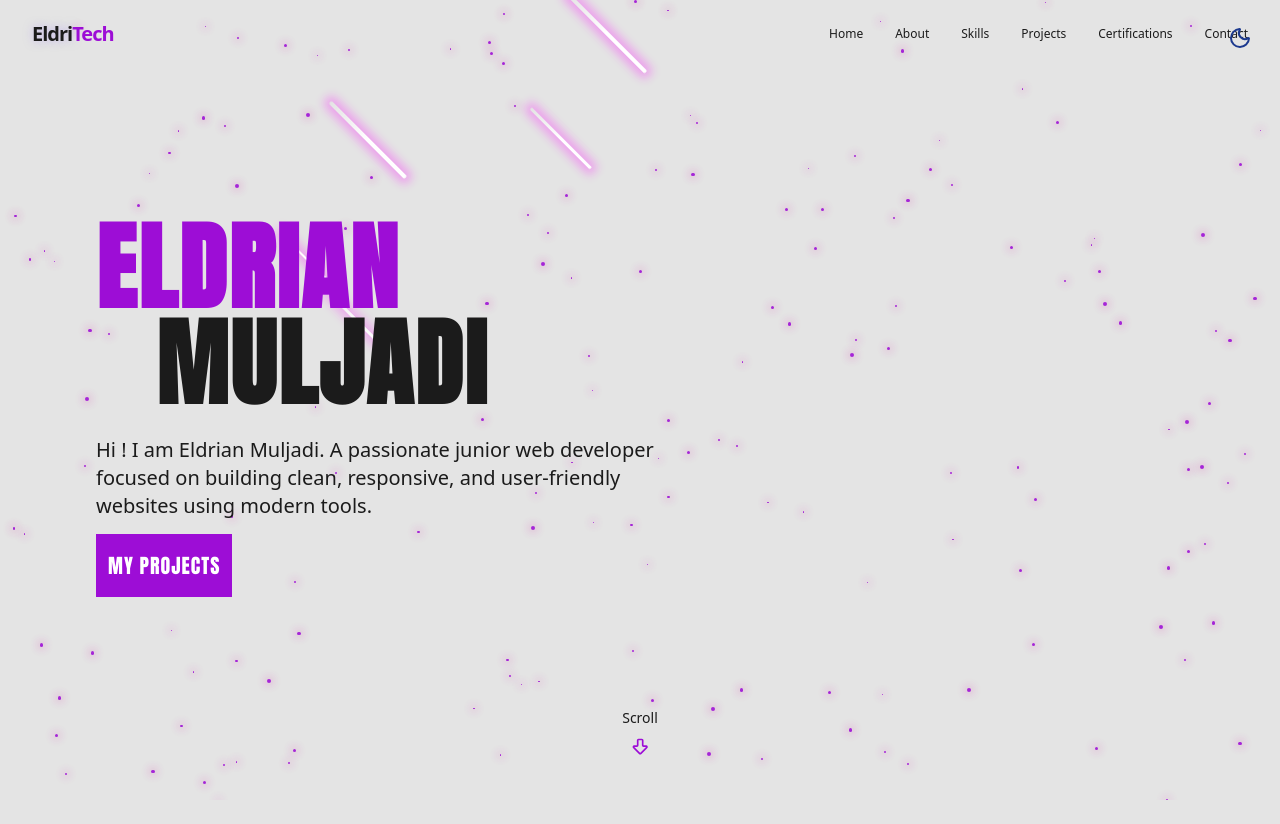
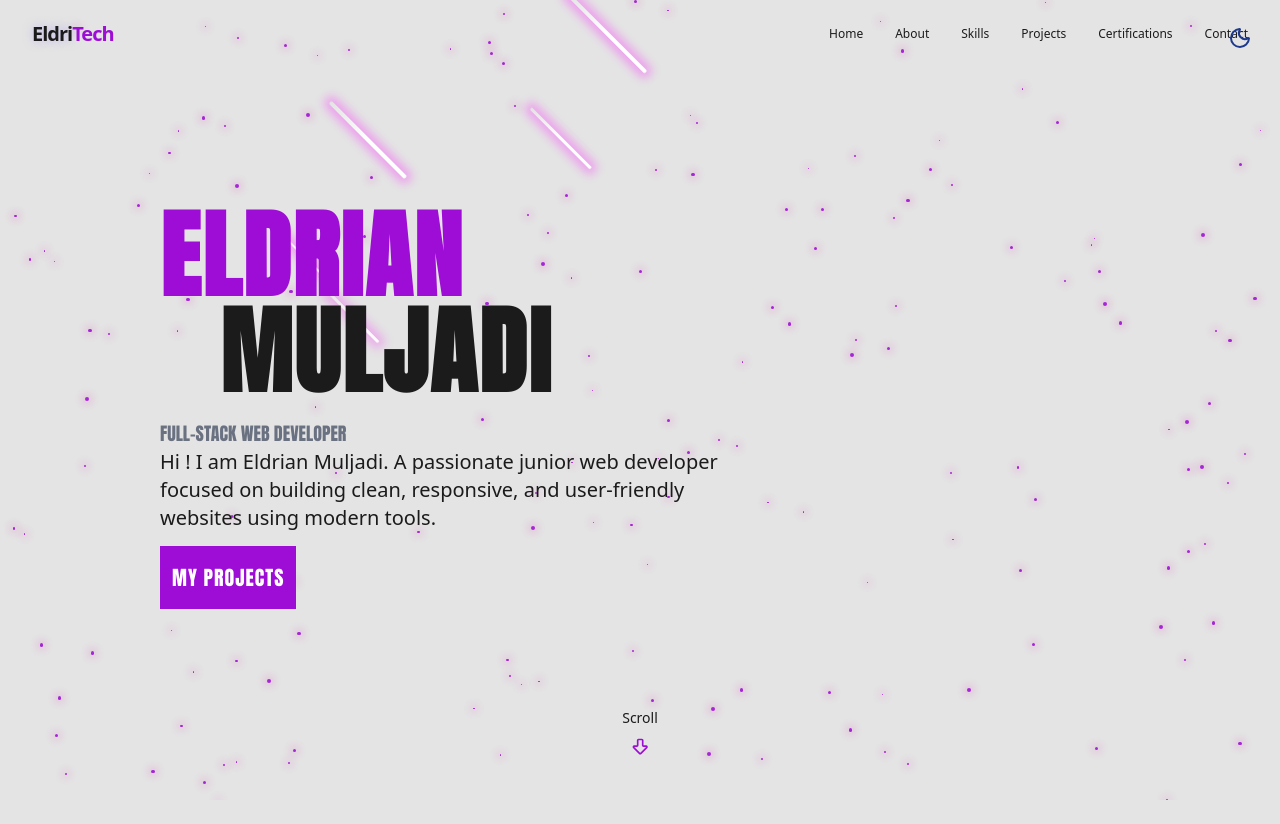
Before and after one commit to eldrianayera/Eldrian-Portfolio, a React (Vite) app: page / in a window 1280 px wide. Shown: the top 824 px of the page. Built offline with nearby package versions, Linux system fonts and the light colour scheme.

Commit message:
feat: add full stack in herosection

```diff
--- a/src/components/HeroSection.jsx
+++ b/src/components/HeroSection.jsx
@@ -18,15 +18,15 @@ export const HeroSection = () => {
       className="relative min-h-screen flex flex-col justify-center items-center px-4"
       id="hero"
     >
-      <div className="container max-w-6xl mx-auto text-left z-10 ">
-        <div className="space-y-6 mb-8">
-          <div className="max-sm:text-6xl text-8xl font-bold anton tracking-wide">
+      <div className="container max-w-5xl mx-auto text-left z-10 ">
+        <div className="mb-8">
+          <div className="max-sm:text-6xl text-8xl font-bold anton tracking-wide mb-5">
             <h1 className="opacity-0 animate-fade-in-delay-1 text-primary">
               ELDRIAN
             </h1>
             <h1 className="opacity-0 animate-fade-in-delay-2 pl-15">MULJADI</h1>
           </div>
-
+          <h2 className="text-lg anton text-gray-500">FULL-STACK WEB DEVELOPER</h2>
           <p className="opacity-0 animate-fade-in-delay-3 text-foreground text-lg md:text-xl max-2-2xl max-w-xl">
             Hi ! I am Eldrian Muljadi. A passionate junior web developer focused
             on building clean, responsive, and user-friendly websites using
```
